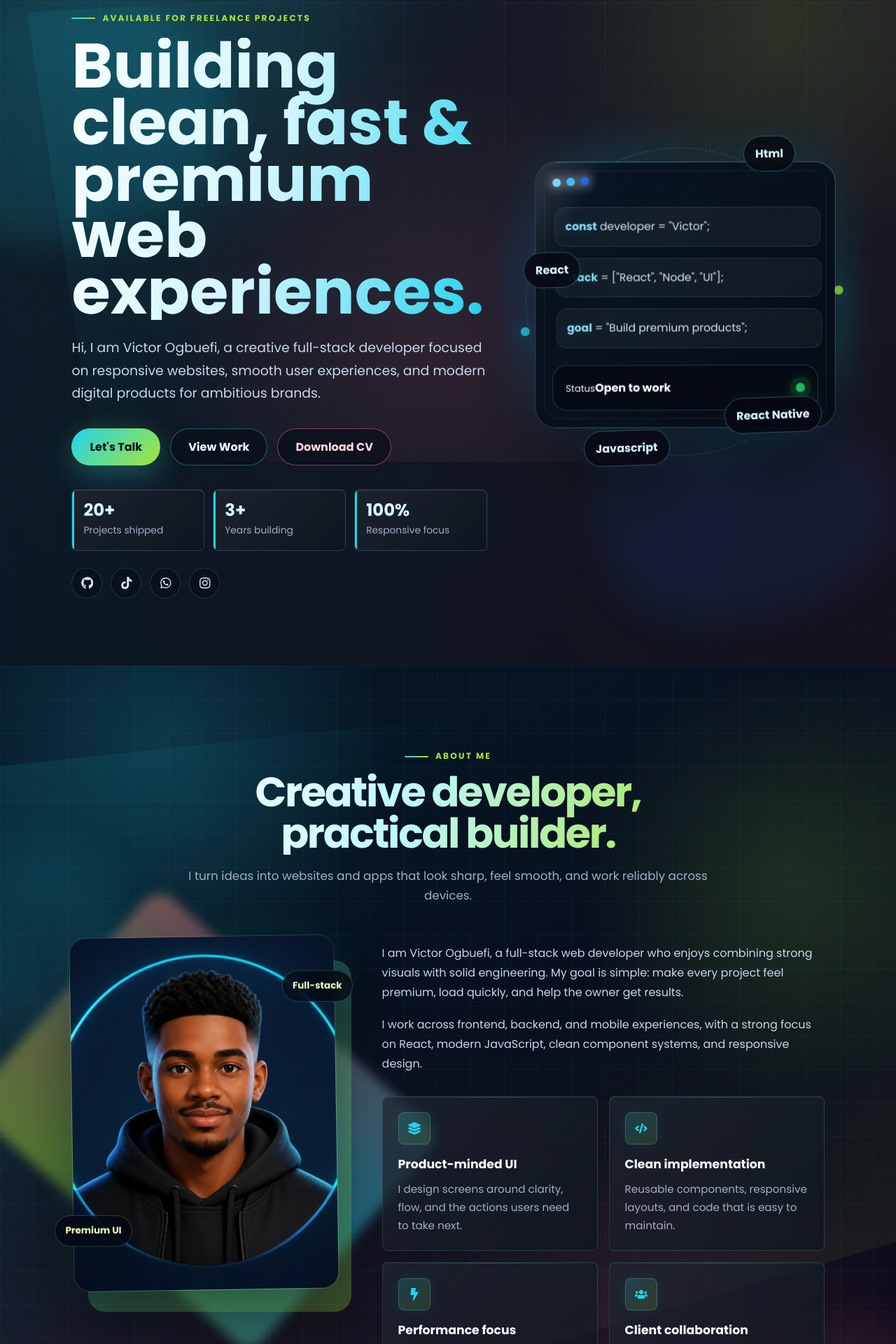
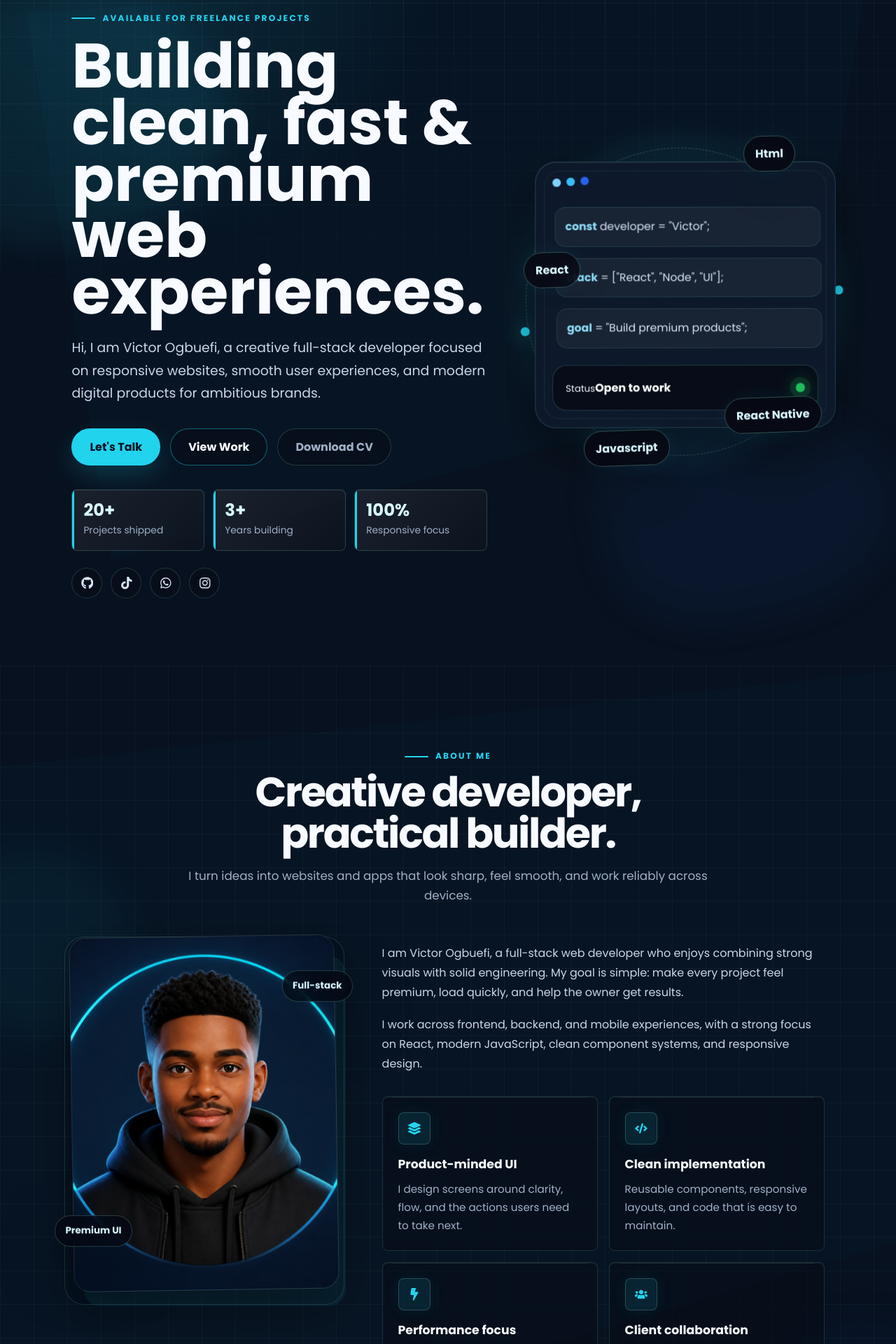
Before and after one commit to RealLoner49/my-portfolio, a React (Create React App) app: page / in a window 1280 px wide. Shown: the part 140-2060 px from the top of the page at 70% size. Built offline with nearby package versions, Linux system fonts and the light colour scheme.

Commit message:
Tone down portfolio gradients

```diff
--- a/src/components/About/About.css
+++ b/src/components/About/About.css
@@ -1,11 +1,6 @@
 .about,
-.services-section,
 .testimonials-section {
-  background:
-    radial-gradient(circle at 18% 8%, rgba(34, 211, 238, 0.18), transparent 20rem),
-    radial-gradient(circle at 88% 22%, rgba(163, 230, 53, 0.13), transparent 19rem),
-    radial-gradient(circle at 76% 76%, rgba(251, 113, 133, 0.12), transparent 24rem),
-    linear-gradient(155deg, rgba(7, 24, 40, 0.86) 0%, rgba(7, 16, 30, 0.9) 42%, rgba(18, 8, 25, 0.92) 100%);
+  background: transparent;
 }
 
 .about {
@@ -14,15 +9,12 @@
 }
 
 .about::before {
-  background:
-    linear-gradient(120deg, rgba(34, 211, 238, 0.18), transparent 42%),
-    linear-gradient(305deg, rgba(163, 230, 53, 0.13), transparent 48%),
-    linear-gradient(18deg, rgba(251, 113, 133, 0.12), transparent 58%);
+  background: rgba(34, 211, 238, 0.05);
   clip-path: polygon(0 6%, 100% 0, 92% 72%, 14% 100%);
   content: "";
   height: 78%;
   left: -18%;
-  opacity: 0.78;
+  opacity: 0.42;
   pointer-events: none;
   position: absolute;
   top: 42px;
@@ -63,7 +55,7 @@
 .orb-one {
   width: 280px;
   height: 280px;
-  background: rgba(34, 211, 238, 0.15);
+  background: rgba(34, 211, 238, 0.08);
   left: -90px;
   top: 18%;
 }
@@ -71,7 +63,7 @@
 .orb-two {
   width: 260px;
   height: 260px;
-  background: rgba(251, 113, 133, 0.12);
+  background: rgba(37, 99, 235, 0.07);
   right: -80px;
   bottom: 14%;
   animation-delay: 1.4s;
@@ -94,36 +86,30 @@
 
 .image-ring {
   position: absolute;
-  inset: -18px;
+  inset: -10px;
+  border: 1px solid rgba(153, 246, 228, 0.16);
   border-radius: 28px;
-  background: conic-gradient(
-    from 180deg,
-    var(--cyan),
-    var(--lime),
-    var(--coral),
-    var(--cyan)
-  );
-  filter: blur(8px);
-  opacity: 0.45;
-  animation: ringSpin 8s linear infinite;
+  background: rgba(5, 7, 17, 0.18);
+  filter: none;
+  opacity: 1;
   z-index: -2;
 }
 
 .about-image::before {
-  background: linear-gradient(135deg, var(--cyan), var(--lime));
+  background: rgba(34, 211, 238, 0.08);
   border-radius: 24px;
   content: "";
-  inset: 24px -20px -20px 24px;
-  opacity: 0.3;
+  inset: 18px -12px -12px 18px;
+  opacity: 1;
   position: absolute;
   z-index: -1;
 }
 
 .about-image img {
   aspect-ratio: 3 / 4;
-  border: 1px solid rgba(255, 255, 255, 0.14);
+  border: 1px solid rgba(255, 255, 255, 0.12);
   border-radius: 24px;
-  box-shadow: var(--shadow), 0 0 55px rgba(34, 211, 238, 0.12);
+  box-shadow: 0 24px 70px rgba(0, 0, 0, 0.36);
   object-fit: cover;
   object-position: center center;
   position: relative;
@@ -138,7 +124,7 @@
   background: rgba(5, 7, 17, 0.78);
   border: 1px solid rgba(153, 246, 228, 0.22);
   backdrop-filter: blur(14px);
-  color: #eaffb9;
+  color: #d8f7ff;
   font-size: 0.84rem;
   font-weight: 900;
   box-shadow: var(--shadow);
@@ -172,9 +158,7 @@
 .strength-card {
   padding: 22px;
   border-radius: var(--radius);
-  background:
-    linear-gradient(135deg, rgba(255, 255, 255, 0.075), rgba(255, 255, 255, 0.025)),
-    rgba(7, 14, 25, 0.72);
+  background: rgba(7, 14, 25, 0.72);
   border: 1px solid rgba(153, 246, 228, 0.14);
   box-shadow: inset 0 1px 0 rgba(255, 255, 255, 0.06);
   position: relative;
@@ -183,25 +167,15 @@
 }
 
 .strength-card::before {
-  content: "";
-  position: absolute;
-  inset: 0;
-  background: linear-gradient(
-    120deg,
-    transparent,
-    rgba(255, 255, 255, 0.09),
-    transparent
-  );
-  transform: translateX(-120%);
-  transition: transform 0.65s ease;
+  display: none;
 }
 
 .strength-card:hover::before {
-  transform: translateX(120%);
+  transform: none;
 }
 
 .strength-card:hover {
-  border-color: rgba(163, 230, 53, 0.38);
+  border-color: rgba(34, 211, 238, 0.34);
   box-shadow: 0 25px 70px rgba(34, 211, 238, 0.12);
   transform: translateY(-7px);
 }
@@ -209,7 +183,7 @@
 .strength-icon,
 .service-icon {
   align-items: center;
-  background: linear-gradient(135deg, rgba(34, 211, 238, 0.18), rgba(163, 230, 53, 0.14));
+  background: rgba(34, 211, 238, 0.1);
   border: 1px solid rgba(153, 246, 228, 0.2);
   border-radius: var(--radius);
   color: var(--cyan);
@@ -223,7 +197,7 @@
 }
 
 .strength-card:hover .strength-icon {
-  color: var(--lime);
+  color: var(--cyan);
   transform: rotate(-6deg) scale(1.08);
 }
 
@@ -253,7 +227,7 @@
 }
 
 .tech-stack h3 {
-  color: var(--lime);
+  color: #d8f7ff;
   margin-bottom: 16px;
 }
 
@@ -279,8 +253,8 @@
 .stack-grid span:hover,
 .tag-list span:hover {
   color: #ffffff;
-  border-color: var(--lime);
-  box-shadow: 0 0 26px rgba(163, 230, 53, 0.18);
+  border-color: var(--cyan);
+  box-shadow: 0 0 26px rgba(34, 211, 238, 0.14);
   transform: translateY(-4px);
 }
 
@@ -301,12 +275,6 @@
 
   50% {
     transform: translateY(-12px);
-  }
-}
-
-@keyframes ringSpin {
-  to {
-    transform: rotate(360deg);
   }
 }
 
--- a/src/components/BacktoTop/BacktoTop.css
+++ b/src/components/BacktoTop/BacktoTop.css
@@ -1,5 +1,5 @@
 #backToTop {
-  background: linear-gradient(135deg, var(--cyan), var(--lime));
+  background: var(--cyan);
   border: 0;
   border-radius: 999px;
   bottom: 24px;
--- a/src/components/Contact/Contact.css
+++ b/src/components/Contact/Contact.css
@@ -53,8 +53,8 @@ a.info-card:hover {
 
 .contact-form input,
 .contact-form textarea {
-  background: rgba(5, 7, 17, 0.68);
-  border: 1px solid rgba(153, 246, 228, 0.16);
+  background: rgba(9, 19, 34, 0.9);
+  border: 1px solid rgba(153, 246, 228, 0.18);
   border-radius: var(--radius);
   color: var(--text);
   outline: none;
@@ -76,7 +76,7 @@ a.info-card:hover {
 }
 
 .form-status {
-  color: var(--lime);
+  color: var(--cyan);
   font-weight: 800;
 }
 
--- a/src/components/Hero/Hero.css
+++ b/src/components/Hero/Hero.css
@@ -10,15 +10,13 @@
 }
 
 .hero::before {
-  background:
-    linear-gradient(118deg, rgba(34, 211, 238, 0.12), transparent 38%),
-    linear-gradient(300deg, rgba(37, 99, 235, 0.1), transparent 34%);
+  background: rgba(34, 211, 238, 0.06);
   clip-path: polygon(0 8%, 100% 0, 92% 70%, 10% 100%);
   content: "";
   filter: blur(2px);
   height: 78%;
   left: 3%;
-  opacity: 0.72;
+  opacity: 0.38;
   position: absolute;
   top: 90px;
   width: 94%;
@@ -55,7 +53,7 @@
 }
 
 .hero-glow-one {
-  background: rgba(34, 211, 238, 0.14);
+  background: rgba(34, 211, 238, 0.08);
   height: 360px;
   left: -110px;
   top: 120px;
@@ -63,7 +61,7 @@
 }
 
 .hero-glow-two {
-  background: rgba(37, 99, 235, 0.1);
+  background: rgba(37, 99, 235, 0.06);
   bottom: 70px;
   height: 300px;
   right: 0;
@@ -87,16 +85,13 @@
 }
 
 .hero-text h1 {
-  background: linear-gradient(105deg, #ffffff 0%, #d8f7ff 48%, var(--cyan) 100%);
-  -webkit-background-clip: text;
-  background-clip: text;
-  color: transparent;
+  color: #f7fbff;
   font-size: clamp(2.8rem, 7vw, 6.8rem);
   letter-spacing: 0;
   line-height: 0.9;
   margin: 18px 0 24px;
   max-width: 930px;
-  text-shadow: 0 0 44px rgba(34, 211, 238, 0.08);
+  text-shadow: none;
 }
 
 .subtitle {
@@ -194,11 +189,8 @@
   width: 470px;
   height: 470px;
   border-radius: 50%;
-  background:
-    radial-gradient(circle, rgba(34, 211, 238, 0.14), transparent 58%),
-    conic-gradient(from 180deg, transparent, rgba(37, 99, 235, 0.16), transparent, rgba(34, 211, 238, 0.12), transparent);
+  background: rgba(34, 211, 238, 0.08);
   filter: blur(18px);
-  animation: auraPulse 5s ease-in-out infinite;
   z-index: -2;
 }
 
@@ -207,34 +199,19 @@
   padding: 24px;
   border-radius: 30px;
   background:
-    linear-gradient(135deg, rgba(7, 17, 31, 0.95), rgba(4, 8, 18, 0.96)) padding-box,
-    linear-gradient(135deg, rgba(34, 211, 238, 0.62), rgba(255, 255, 255, 0.12), rgba(37, 99, 235, 0.32)) border-box;
-  background-size: 100% 100%, 300% 300%;
-  border: 1px solid transparent;
+    rgba(13, 25, 43, 0.95);
+  border: 1px solid rgba(153, 246, 228, 0.16);
   box-shadow:
-    var(--shadow),
-    0 0 80px rgba(34, 211, 238, 0.18),
+    0 28px 70px rgba(0, 0, 0, 0.4),
     inset 0 1px 0 rgba(255, 255, 255, 0.08);
   position: relative;
   z-index: 2;
   overflow: hidden;
-  animation:
-    floatCard 5.5s ease-in-out infinite,
-    borderFlow 7s linear infinite;
+  animation: floatCard 5.5s ease-in-out infinite;
 }
 
 .dev-card::before {
-  content: "";
-  position: absolute;
-  inset: 0;
-  background: linear-gradient(
-    120deg,
-    transparent 0%,
-    rgba(255, 255, 255, 0.12) 45%,
-    transparent 58%
-  );
-  transform: translateX(-120%);
-  animation: scanLight 4.5s ease-in-out infinite;
+  display: none;
 }
 
 .dev-card::after {
@@ -259,7 +236,7 @@
   height: 12px;
   border-radius: 50%;
   background: #7dd3fc;
-  box-shadow: 0 0 16px currentColor;
+  box-shadow: none;
   animation: dotBounce 1.8s ease-in-out infinite;
 }
 
@@ -308,7 +285,7 @@
 .code-lines span {
   color: #93e5ff;
   font-weight: 900;
-  text-shadow: 0 0 18px rgba(34, 211, 238, 0.26);
+  text-shadow: none;
 }
 
 .status-box {
@@ -355,8 +332,8 @@
   width: 13px;
   height: 13px;
   border-radius: 50%;
-  background: var(--lime);
-  box-shadow: 0 0 24px rgba(34, 211, 238, 0.45);
+  background: var(--cyan);
+  box-shadow: none;
 }
 
 .orbit-ring::before {
@@ -537,22 +514,18 @@
 
 @media (max-width: 560px) {
   .hero {
-    background:
-      radial-gradient(circle at 18% 8%, rgba(34, 211, 238, 0.18), transparent 10rem),
-      linear-gradient(155deg, #071828 0%, #07101e 46%, #050711 100%);
+    background: var(--bg);
     min-height: 100svh;
     padding: 88px 18px 48px;
   }
 
   .hero::before {
-    background:
-      linear-gradient(120deg, rgba(34, 211, 238, 0.16), transparent 44%),
-      linear-gradient(305deg, rgba(37, 99, 235, 0.12), transparent 52%);
+    background: rgba(34, 211, 238, 0.06);
     clip-path: polygon(0 5%, 100% 0, 94% 72%, 18% 100%);
     filter: blur(0);
     height: 78%;
     left: -34%;
-    opacity: 0.95;
+    opacity: 0.42;
     top: 72px;
     transform: rotate(-4deg);
     width: 165%;
--- a/src/components/Navbar/Navbar.css
+++ b/src/components/Navbar/Navbar.css
@@ -33,10 +33,7 @@
 }
 
 .nav-logo span {
-  background: linear-gradient(90deg, #e8f7ff, var(--cyan));
-  -webkit-background-clip: text;
-  background-clip: text;
-  color: transparent;
+  color: var(--cyan);
 }
 
 .nav-links {
--- a/src/components/Testimonials/Testimonials.css
+++ b/src/components/Testimonials/Testimonials.css
@@ -32,7 +32,7 @@
 
 .testimonial-avatar {
   align-items: center;
-  background: linear-gradient(135deg, var(--cyan), var(--lime));
+  background: var(--cyan);
   border-radius: 50%;
   color: #03111f;
   display: inline-flex;
@@ -54,7 +54,7 @@
 }
 
 .testimonial h3 {
-  color: #eaffb9;
+  color: #d8f7ff;
   margin-bottom: 3px;
 }
 
@@ -65,7 +65,7 @@
 }
 
 .testimonial-rating {
-  color: var(--lime);
+  color: var(--cyan);
   display: flex;
   gap: 4px;
   margin-bottom: 18px;
--- a/src/style.css
+++ b/src/style.css
@@ -1,8 +1,8 @@
 :root {
-  --bg: #050711;
-  --bg-2: #08111f;
-  --panel: rgba(10, 18, 32, 0.78);
-  --panel-strong: rgba(13, 24, 42, 0.94);
+  --bg: #08111f;
+  --bg-2: #0b1728;
+  --panel: rgba(16, 28, 46, 0.82);
+  --panel-strong: rgba(18, 32, 52, 0.96);
   --text: #f7fbff;
   --muted: #9fb0c7;
   --line: rgba(153, 246, 228, 0.18);
@@ -12,7 +12,7 @@
   --coral: #fb7185;
   --amber: #fbbf24;
   --radius: 8px;
-  --shadow: 0 28px 90px rgba(0, 0, 0, 0.48);
+  --shadow: 0 28px 90px rgba(0, 0, 0, 0.34);
 }
 
 * {
@@ -28,10 +28,7 @@ html {
 }
 
 body {
-  background:
-    linear-gradient(120deg, rgba(34, 211, 238, 0.1), transparent 28%),
-    linear-gradient(240deg, rgba(251, 113, 133, 0.09), transparent 30%),
-    linear-gradient(180deg, var(--bg), #07101e 46%, #04060e);
+  background: var(--bg);
   color: var(--text);
   font-family: "Poppins", sans-serif;
   font-size: 16px;
@@ -48,8 +45,8 @@ body {
 
 body::before {
   background:
-    linear-gradient(90deg, rgba(255, 255, 255, 0.03) 1px, transparent 1px),
-    linear-gradient(rgba(255, 255, 255, 0.025) 1px, transparent 1px);
+    linear-gradient(90deg, rgba(255, 255, 255, 0.04) 1px, transparent 1px),
+    linear-gradient(rgba(255, 255, 255, 0.035) 1px, transparent 1px);
   background-size: 72px 72px;
   content: "";
   inset: 0;
@@ -60,10 +57,7 @@ body::before {
 }
 
 body::after {
-  background:
-    radial-gradient(circle at 20% 15%, rgba(34, 211, 238, 0.16), transparent 24rem),
-    radial-gradient(circle at 88% 22%, rgba(163, 230, 53, 0.13), transparent 22rem),
-    radial-gradient(circle at 48% 78%, rgba(251, 113, 133, 0.12), transparent 26rem);
+  background: radial-gradient(circle at 18% 12%, rgba(34, 211, 238, 0.11), transparent 26rem);
   content: "";
   inset: 0;
   pointer-events: none;
@@ -94,7 +88,7 @@ textarea {
 }
 
 .section::before {
-  background: linear-gradient(90deg, transparent, rgba(34, 211, 238, 0.2), transparent);
+  background: rgba(153, 246, 228, 0.12);
   content: "";
   height: 1px;
   left: 8%;
@@ -111,10 +105,7 @@ textarea {
 }
 
 .section-heading h2 {
-  background: linear-gradient(110deg, #ffffff, #bff7ff 42%, var(--lime));
-  -webkit-background-clip: text;
-  background-clip: text;
-  color: transparent;
+  color: #f7fbff;
   font-size: clamp(2.15rem, 4.6vw, 3.75rem);
   letter-spacing: -0.04em;
   line-height: 1;
@@ -128,7 +119,7 @@ textarea {
 
 .eyebrow {
   align-items: center;
-  color: var(--lime);
+  color: var(--cyan);
   display: inline-flex;
   font-size: 0.76rem;
   font-weight: 900;
@@ -138,7 +129,7 @@ textarea {
 }
 
 .eyebrow::before {
-  background: linear-gradient(90deg, var(--cyan), var(--lime));
+  background: var(--cyan);
   border-radius: 999px;
   content: "";
   height: 2px;
@@ -160,7 +151,7 @@ textarea {
 }
 
 .btn::after {
-  background: linear-gradient(90deg, transparent, rgba(255, 255, 255, 0.42), transparent);
+  background: rgba(255, 255, 255, 0.18);
   content: "";
   height: 100%;
   left: -140%;
@@ -180,8 +171,8 @@ textarea {
 }
 
 .btn.primary {
-  background: linear-gradient(135deg, var(--cyan), var(--lime));
-  box-shadow: 0 18px 44px rgba(34, 211, 238, 0.24), 0 0 38px rgba(163, 230, 53, 0.12);
+  background: var(--cyan);
+  box-shadow: 0 14px 34px rgba(34, 211, 238, 0.18);
   color: #03111f;
 }
 
@@ -193,13 +184,13 @@ textarea {
 }
 
 .btn.secondary:hover {
-  border-color: var(--lime);
-  box-shadow: 0 0 34px rgba(34, 211, 238, 0.16);
+  border-color: var(--cyan);
+  box-shadow: 0 12px 28px rgba(34, 211, 238, 0.12);
 }
 
 .btn.ghost {
-  border-color: rgba(251, 113, 133, 0.5);
-  color: #ffd6dd;
+  border-color: rgba(153, 246, 228, 0.18);
+  color: var(--muted);
 }
 
 
@@ -212,9 +203,8 @@ textarea {
 .info-card,
 .skill-card {
   background:
-    linear-gradient(135deg, rgba(255, 255, 255, 0.07), rgba(255, 255, 255, 0.02)) padding-box,
-    linear-gradient(135deg, rgba(34, 211, 238, 0.32), rgba(163, 230, 53, 0.16), rgba(251, 113, 133, 0.2)) border-box;
-  border: 1px solid transparent;
+    rgba(16, 28, 46, 0.78);
+  border: 1px solid rgba(153, 246, 228, 0.16);
   border-radius: var(--radius);
   box-shadow: 0 22px 55px rgba(0, 0, 0, 0.24);
   position: relative;
@@ -226,7 +216,7 @@ textarea {
 .process-card::after,
 .testimonial::after,
 .skill-card::after {
-  background: linear-gradient(90deg, transparent, rgba(255, 255, 255, 0.14), transparent);
+  background: rgba(255, 255, 255, 0.08);
   content: "";
   height: 1px;
   left: 14px;
```
Also changed, not shown: src/components/CallToAction/CallToAction.css (+7 -10 lines), src/components/Process/Process.css (+12 -17 lines), src/components/Projects/Projects.css (+3 -5 lines), src/components/Services/Services.css (+17 -18 lines), src/components/Skills/Skills.css (+12 -18 lines).
